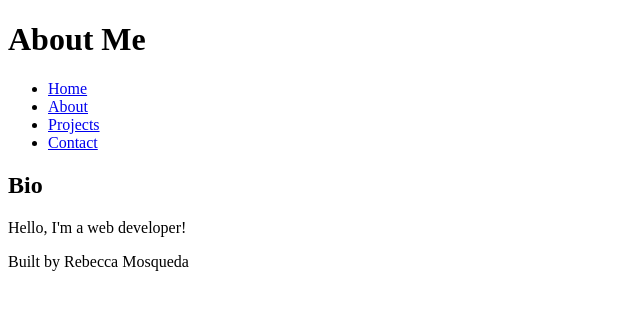
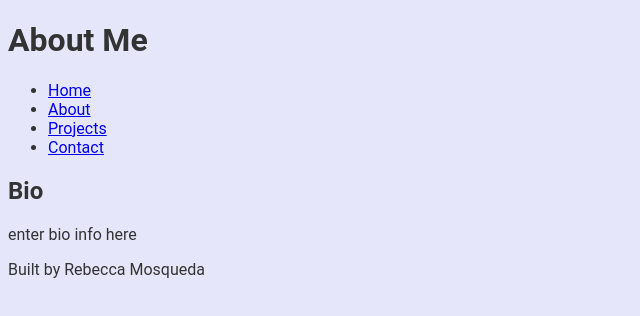
Before and after one commit to rmosque4-web/myfirstportfolio, a plain HTML site: page about.html in a window 1280 px wide. Shown: the whole page, without its empty margins (0-640 px from the left). Drawn offline with Linux system fonts and the light colour scheme.

```diff
--- a/about.html
+++ b/about.html
@@ -3,6 +3,7 @@
 <head>
     <meta charset="UTF-8">
     <meta name="viewport" content="width=device-width, initial-scale=1.0">
+    <link rel="stylesheet" href="styles.css">
     <title>About Me</title>
 </head>
 <body>
@@ -19,7 +20,7 @@
     </nav>
     <main>
         <h2>Bio</h2>
-        <p>Hello, I'm a web developer!</p>
+        <p>enter bio info here</p>
     </main>
     <footer>
         <p>Built by Rebecca Mosqueda</p>
--- /dev/null
+++ b/styles.css
@@ -0,0 +1,9 @@
+/* CSS by Rebecca Mosqueda */
+/* Color Palette (enter here) */
+
+/* GOLBAL (base) MOBILE FIRST */
+body{
+    font-family: 'Roboto', sans-serif;
+    color: #333;
+    background-color: lavender;
+}
```
Also changed, not shown: contact.html (+2 -1 lines), index.html (+1 -0 lines), projects.html (+1 -0 lines), 1 other file.
